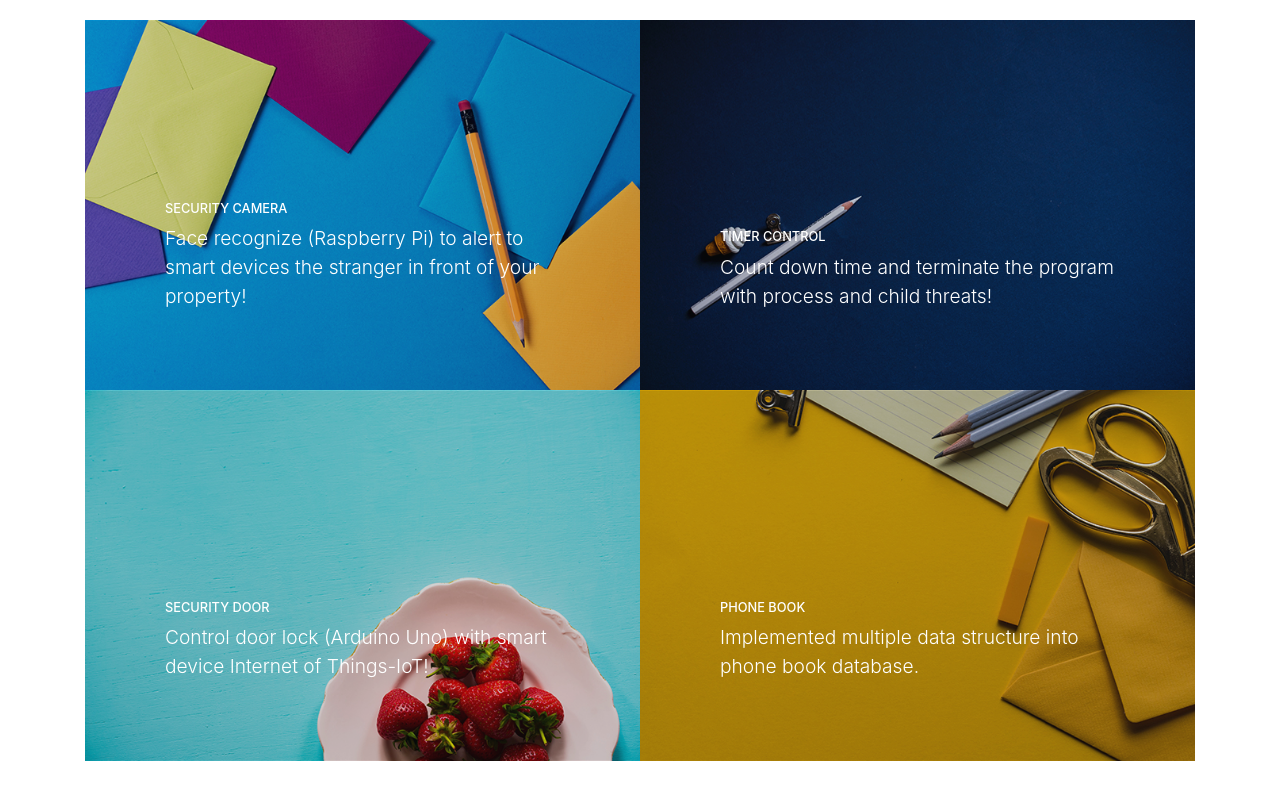
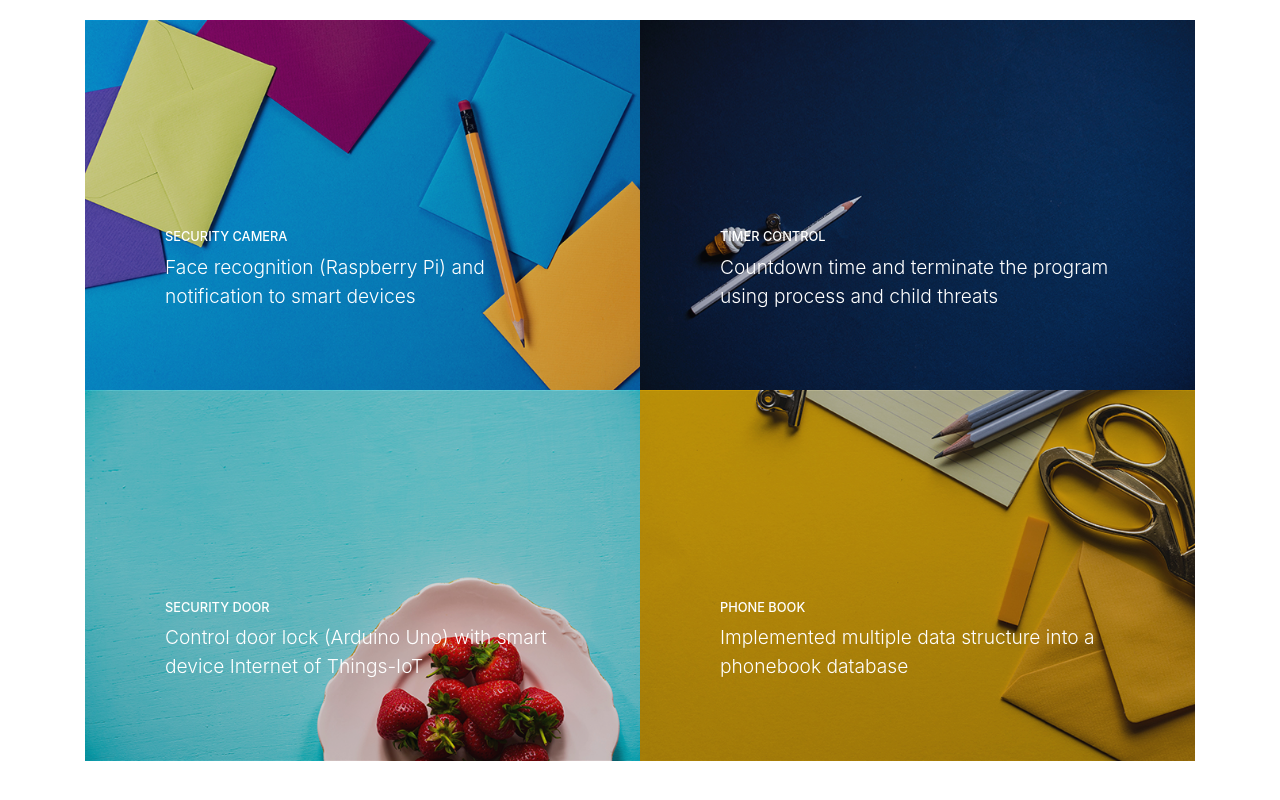
Before and after one commit to Tomd9/tdo.github.io, a website with bundled scripts: page index.html in a window 1280 px wide. Shown: the part 1570-2370 px from the top of the page. Built offline with nearby package versions, Linux system fonts and the light colour scheme.

Commit message:
Fix content in portfolio section

```diff
--- a/index.html
+++ b/index.html
@@ -131,7 +131,7 @@
               <span class="caption">
                 <span class="caption-content">
                   <h2>Security Camera</h2>
-                  <p class="mb-0">Face recognize (Raspberry Pi) to alert to smart devices the stranger in front of your property!</p>
+                  <p class="mb-0">Face recognition (Raspberry Pi) and notification to smart devices</p>
                 </span>
               </span>
               <img class="img-fluid" src="img/portfolio-1.jpg" alt="">
@@ -142,7 +142,7 @@
               <span class="caption">
                 <span class="caption-content">
                   <h2>Timer Control</h2>
-                  <p class="mb-0">Count down time and terminate the program with process and child threats!</p>
+                  <p class="mb-0">Countdown time and terminate the program using process and child threats</p>
                 </span>
               </span>
               <img class="img-fluid" src="img/portfolio-2.jpg" alt="">
@@ -153,7 +153,7 @@
               <span class="caption">
                 <span class="caption-content">
                   <h2>Security Door</h2>
-                  <p class="mb-0">Control door lock (Arduino Uno) with smart device Internet of Things-IoT!</p>
+                  <p class="mb-0">Control door lock (Arduino Uno) with smart device Internet of Things-IoT</p>
                 </span>
               </span>
               <img class="img-fluid" src="img/portfolio-3.jpg" alt="">
@@ -164,7 +164,7 @@
               <span class="caption">
                 <span class="caption-content">
                   <h2>Phone Book</h2>
-                  <p class="mb-0">Implemented multiple data structure into phone book database.</p>
+                  <p class="mb-0">Implemented multiple data structure into a phonebook database</p>
                 </span>
               </span>
               <img class="img-fluid" src="img/portfolio-4.jpg" alt="">
```
